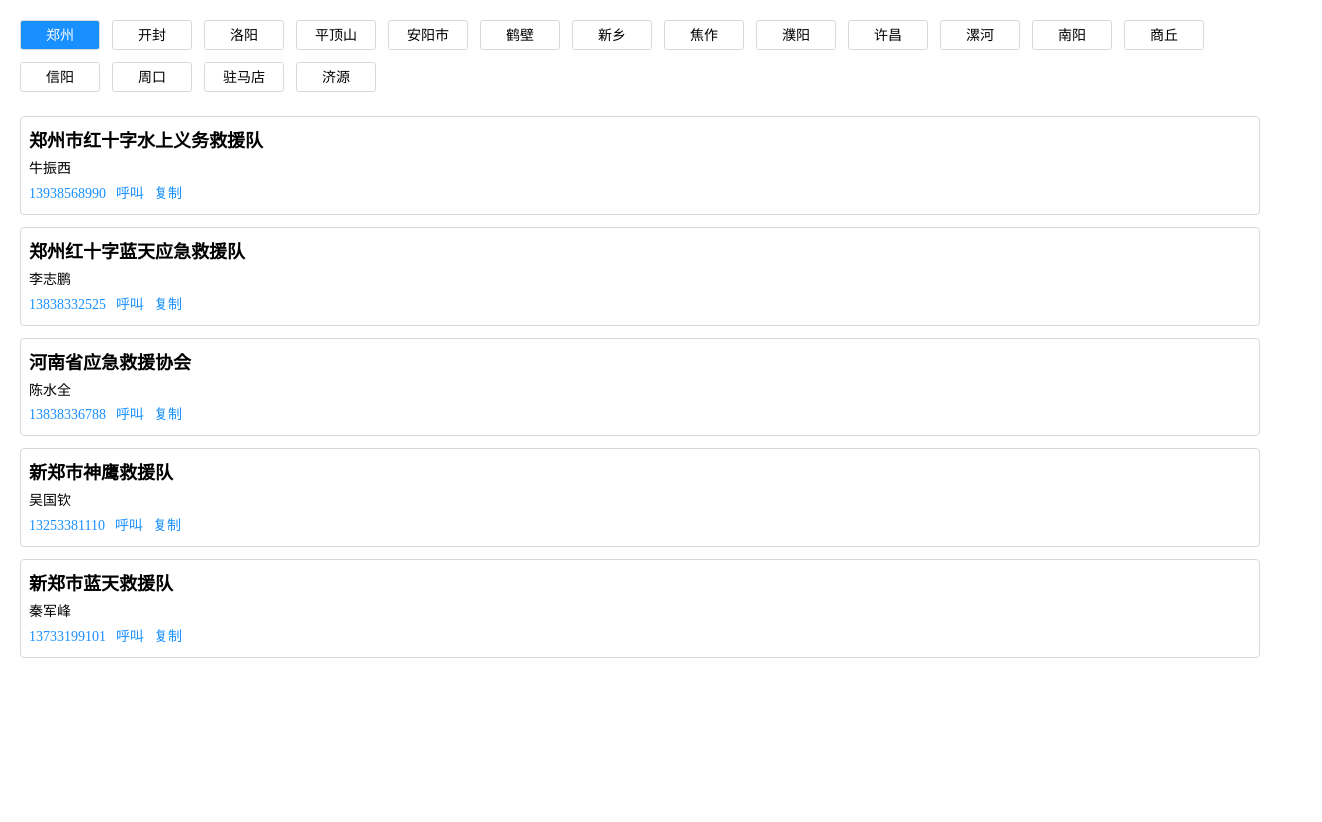
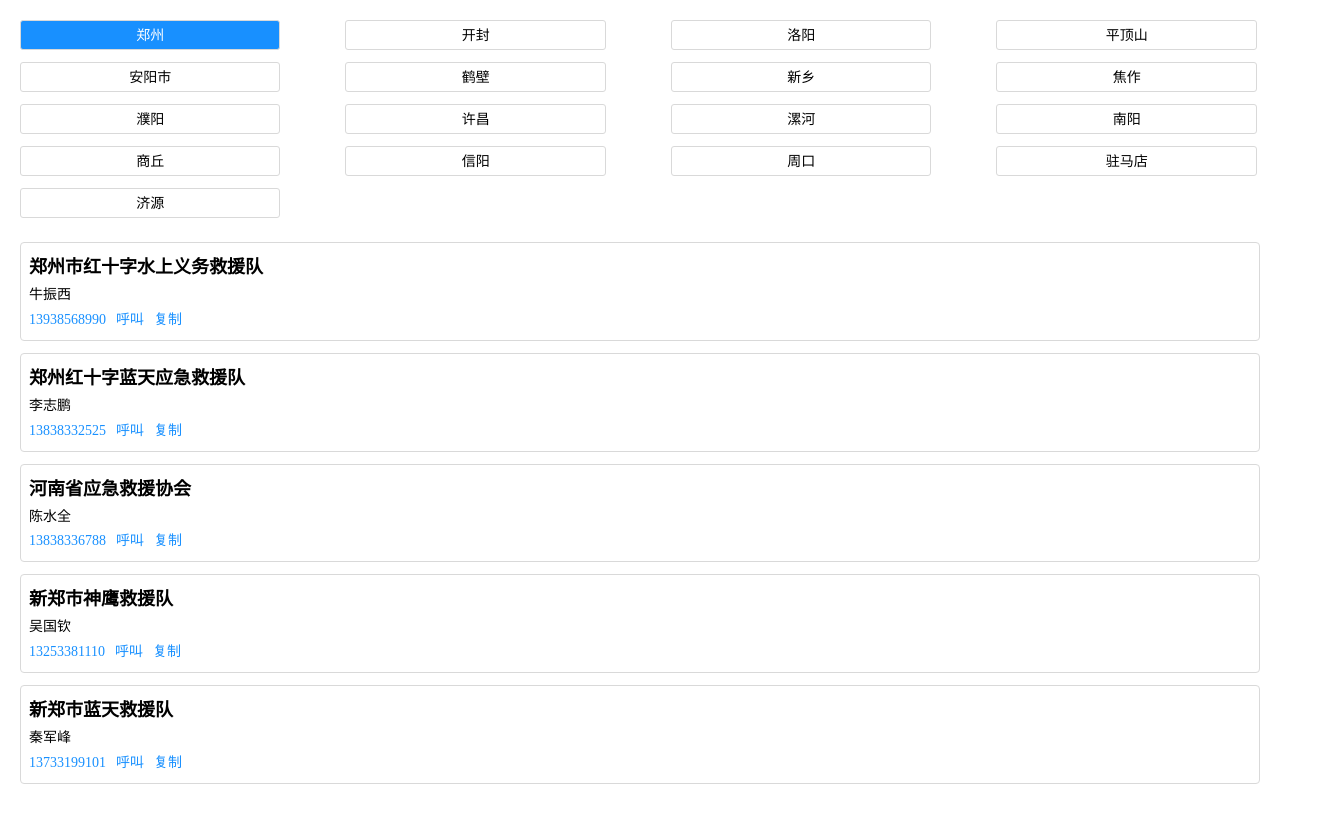
Before and after one commit to zhuangTianYu/rain, a plain HTML site: page index.html in a window 1280 px wide. Shown: the whole page, 1322 px wide, since content can reach past the window. Before the commit the page ends 800 px from the top, so only its background shows below. Drawn offline with Linux system fonts and the light colour scheme.

Commit message:
feat: optimize city style

```diff
--- a/index.html
+++ b/index.html
@@ -25,7 +25,6 @@
   }
 
   button {
-    min-width: 80px;
     font-size: 14px;
     line-height: 16px;
     border: 1px solid #d9d9d9;
@@ -33,7 +32,6 @@
     padding: 6px 10px;
     border-radius: 3px;
     cursor: pointer;
-    margin: 0 12px 12px 0;
   }
 
   button.active {
@@ -43,6 +41,12 @@
 
   .city {
     margin-bottom: 12px;
+    margin-right: -5%;
+  }
+
+  .city-item {
+    width: 20%;
+    margin: 0 5% 12px 0;
   }
 
   .team {
```
